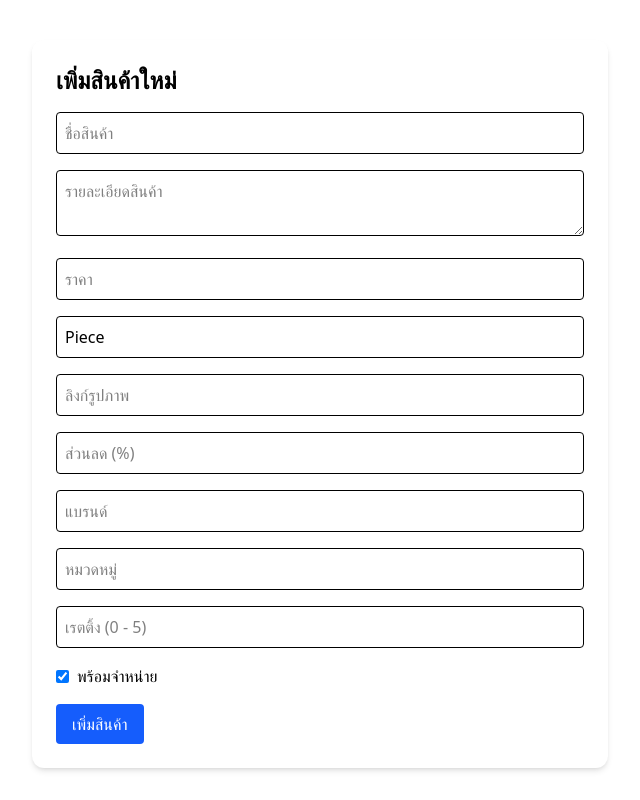
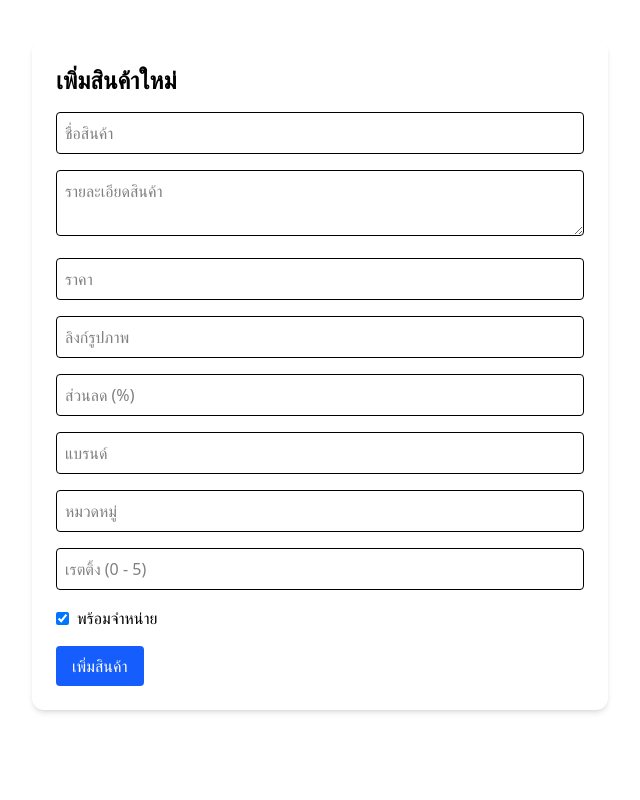
Before and after one commit to strdoffin/web045-onsite, a Next.js app: page /addproduct in a window 1280 px wide. Shown: the whole page, without its empty margins (320-960 px from the left). Built offline with nearby package versions, Linux system fonts and the light colour scheme; no server answers.

Commit message:
fix table

```diff
--- a/src/app/addproduct/page.js
+++ b/src/app/addproduct/page.js
@@ -8,7 +8,6 @@ export default function AddProductForm() {
         name: "",
         description: "",
         price: "",
-        unit: "Piece",
         image: "",
         discount: "",
         availability: true,
@@ -51,7 +50,6 @@ export default function AddProductForm() {
                 name: "",
                 description: "",
                 price: "",
-                unit: "Piece",
                 image: "",
                 discount: "",
                 availability: true,
@@ -99,13 +97,6 @@ export default function AddProductForm() {
                 className="w-full p-2 border rounded"
             />
 
-            <input
-                name="unit"
-                value={formData.unit}
-                onChange={handleChange}
-                placeholder="หน่วย"
-                className="w-full p-2 border rounded"
-            />
 
             <input
                 name="image"
```
